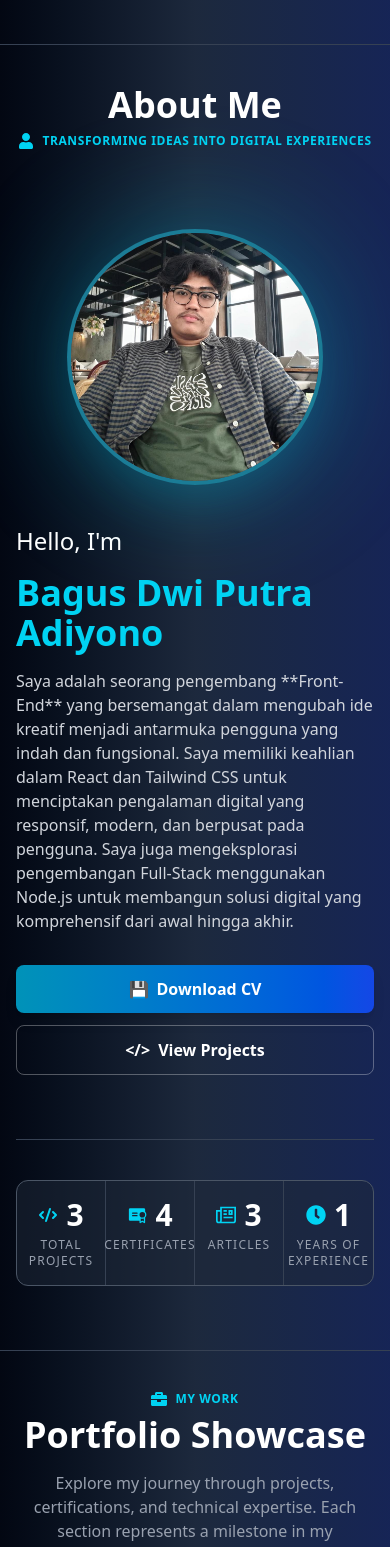
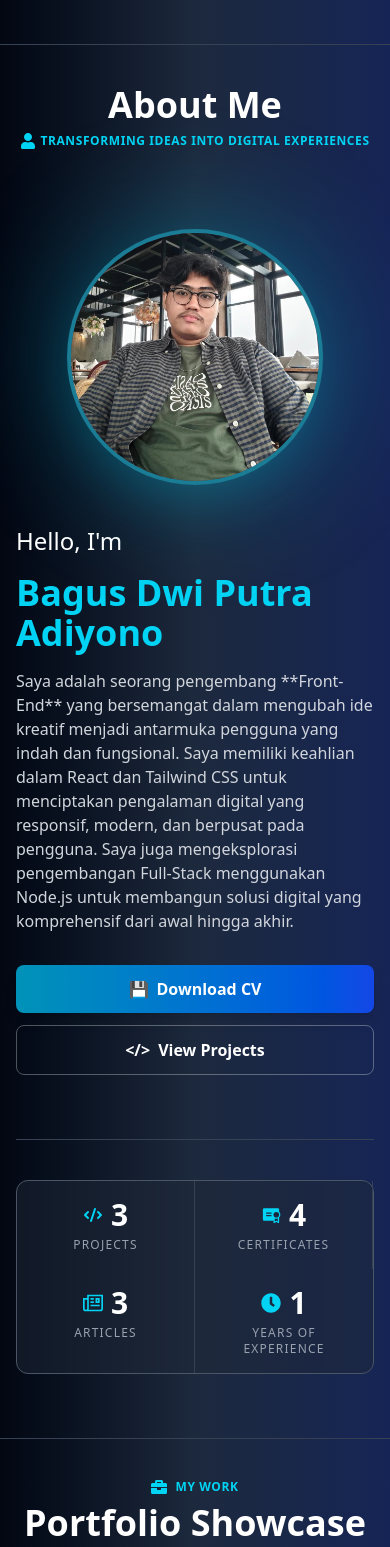
Before and after one commit to Bagusdpa4/Portofolio, a React (Vite) app: page / in a window 390 px wide. Shown: the part 800-2347 px from the top of the page. Built offline with nearby package versions, Linux system fonts and the light colour scheme.

Commit message:
Responsive

```diff
--- a/src/assets/components/Footer.jsx
+++ b/src/assets/components/Footer.jsx
@@ -10,15 +10,15 @@ export const Footer = () => {
   return (
     <footer className="bg-gray-950 border-t border-cyan-500/30 py-4 font-sans text-white">
       <div className="mx-auto flex max-w-7xl flex-col items-center justify-center px-6 lg:px-8">
-        <div className="mb-4 flex w-full max-w-7xl items-center justify-between space-y-0 sm:mb-0">
+        <div className="mb-4 flex w-full max-w-7xl flex-col items-center justify-center sm:flex-row sm:justify-between sm:space-y-0">
           <a
             href="#"
-            className="text-xl font-extrabold tracking-wider text-cyan-400 transition duration-300 hover:text-cyan-300 sm:text-2xl"
+            className="text-xl font-extrabold tracking-wider text-cyan-400 transition duration-300 hover:text-cyan-300 sm:text-2xl mb-4 sm:mb-0"
           >
             Bagus Dwi Putra Adiyono
           </a>
 
-          <div className="flex space-x-4">
+          <div className="flex flex-wrap justify-center gap-x-4 gap-y-2 max-w-sm sm:max-w-none">
             <a
               href="https://github.com/Bagusdpa4"
               target="_blank"
--- a/src/assets/components/TechStackContent.jsx
+++ b/src/assets/components/TechStackContent.jsx
@@ -52,7 +52,7 @@ const SkillItem = ({ skill, Icon, color }) => (
 
 export const TechStackContent = () => (
   <div className="bg-slate-800/80 mt-4 rounded-xl border border-gray-700 p-6 shadow-xl sm:p-8">
-    <div className="flex flex-wrap justify-center gap-6 sm:gap-8 lg:mx-auto lg:max-w-6xl">
+    <div className="grid grid-cols-3 sm:grid-cols-4 lg:grid-cols-6 gap-6 sm:gap-8 lg:mx-auto lg:max-w-6xl">
       {skillsData.map((item) => (
         <SkillItem
           key={item.name}
--- a/src/pages/Homepage.jsx
+++ b/src/pages/Homepage.jsx
@@ -168,7 +168,7 @@ export const Homepage = () => {
                 About Me
               </h2>
               <p className="flex items-center justify-center text-xs font-semibold uppercase tracking-wider text-cyan-400 sm:text-sm">
-                <FaUser className="mr-2 h-4 w-4" /> Transforming ideas into
+                <FaUser className="mr-1 lg:mr-2 h-4 w-4" /> Transforming ideas into
                 digital experiences
               </p>
             </div>
@@ -226,11 +226,11 @@ export const Homepage = () => {
 
             {/* Statistik */}
             <div className="mt-16 border-t border-gray-700 pt-10">
-              <div className="grid grid-cols-4 divide-x divide-gray-700 rounded-xl border border-gray-600 bg-gray-800/50">
+              <div className="grid grid-cols-2 lg:grid-cols-4 divide-x divide-gray-700 rounded-xl border border-gray-600 bg-gray-800/50">
                 <StatItem
                   icon={HiCode}
                   number={totalProjects}
-                  label="TOTAL PROJECTS"
+                  label="PROJECTS"
                 />
                 <StatItem
                   icon={PiCertificateFill}
```
